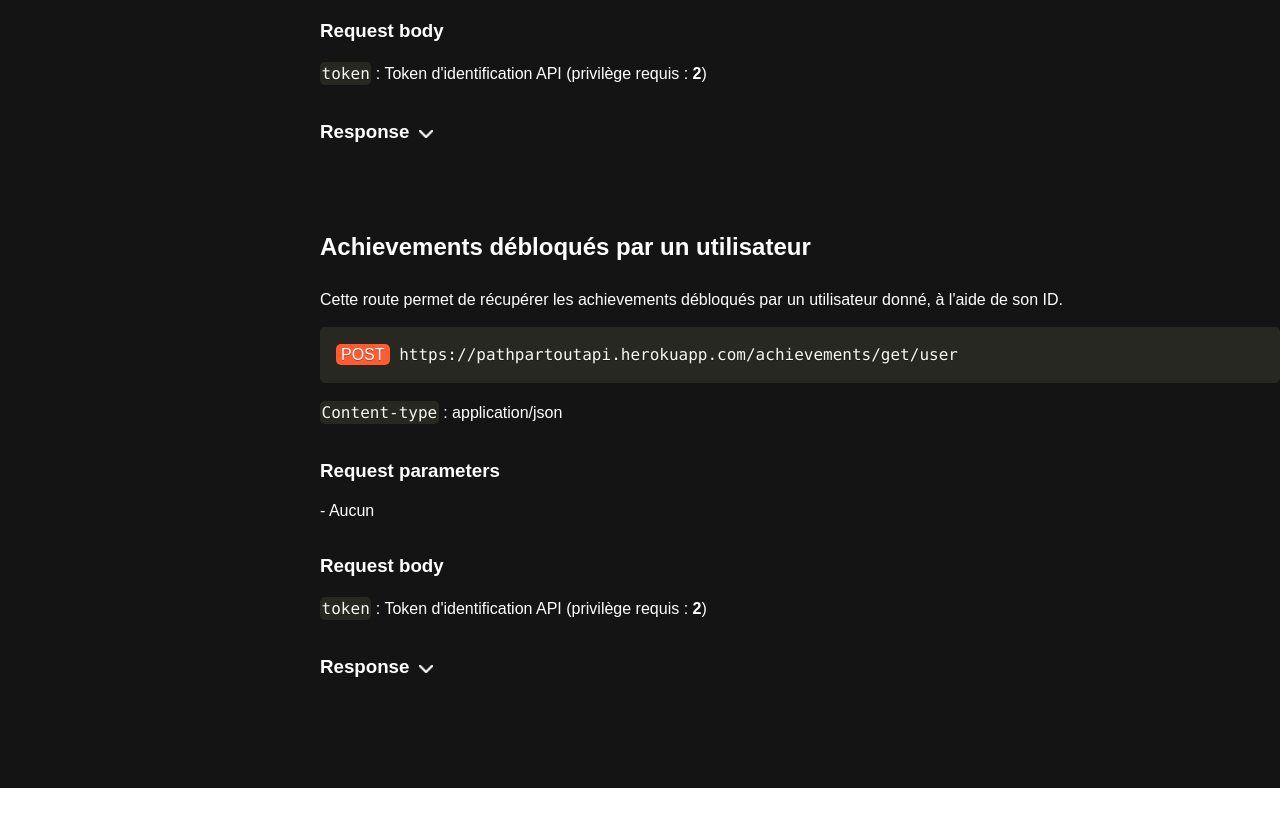
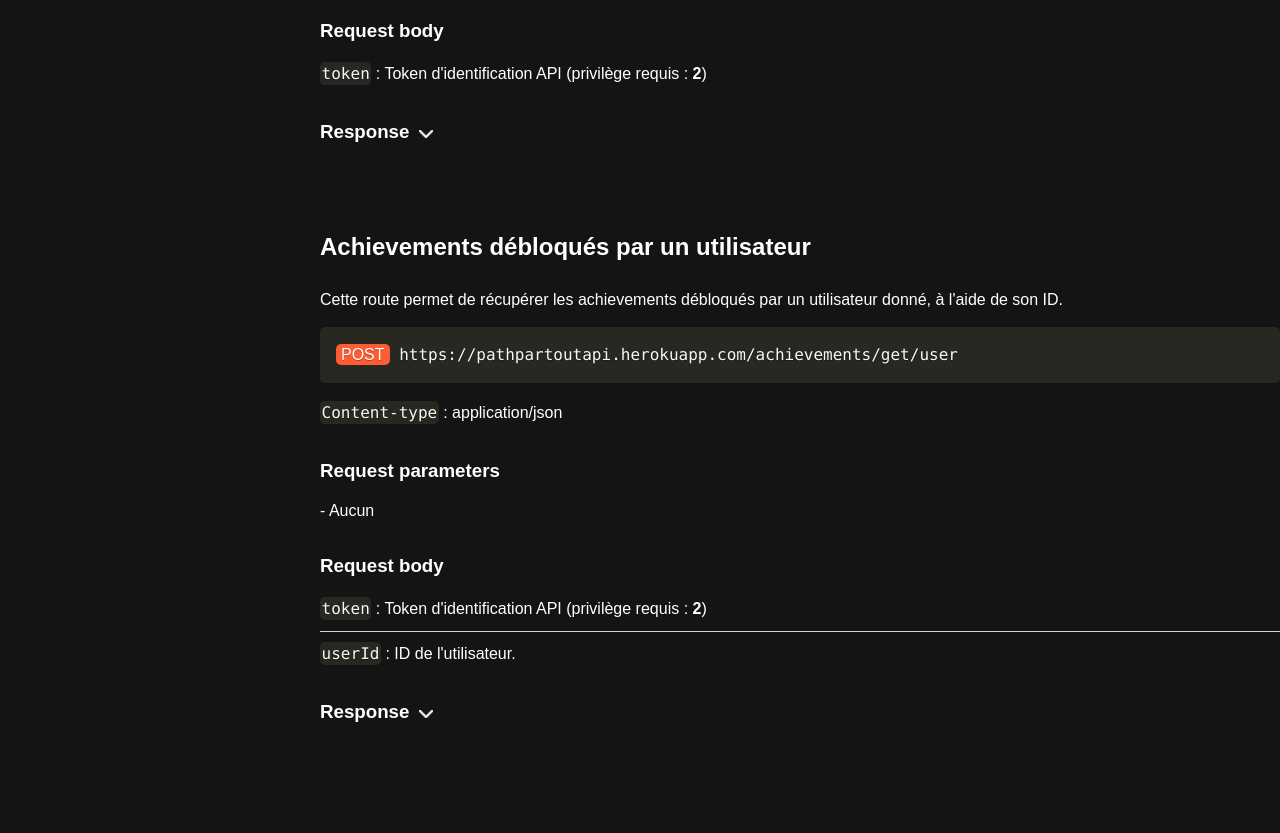
Before and after one commit to YoanRouleau/pathpartoutapi, a website: page doc/index.html in a window 1280 px wide. Shown: the part 8244-9077 px from the top of the page. Before the commit the page ends 9032 px from the top, so only its background shows below. Drawn offline with nearby package versions, Linux system fonts and the light colour scheme; a web font is replaced by a local one.

Commit message:
Achievements: Récupération liste des HF + HF complétés pour un user donné

```diff
--- a/doc/index.html
+++ b/doc/index.html
@@ -1382,6 +1382,7 @@
         <h3>Request body</h3>
         <div>
             <p class="request-body"><code class="language-text">token</code> : Token d'identification API (privilège requis : <strong>2</strong>)</p>
+            <p class="request-body"><code class="language-text">userId</code> : ID de l'utilisateur.</p>
         </div>
         <div class="response-head">
           <h3>Response</h3>
```
